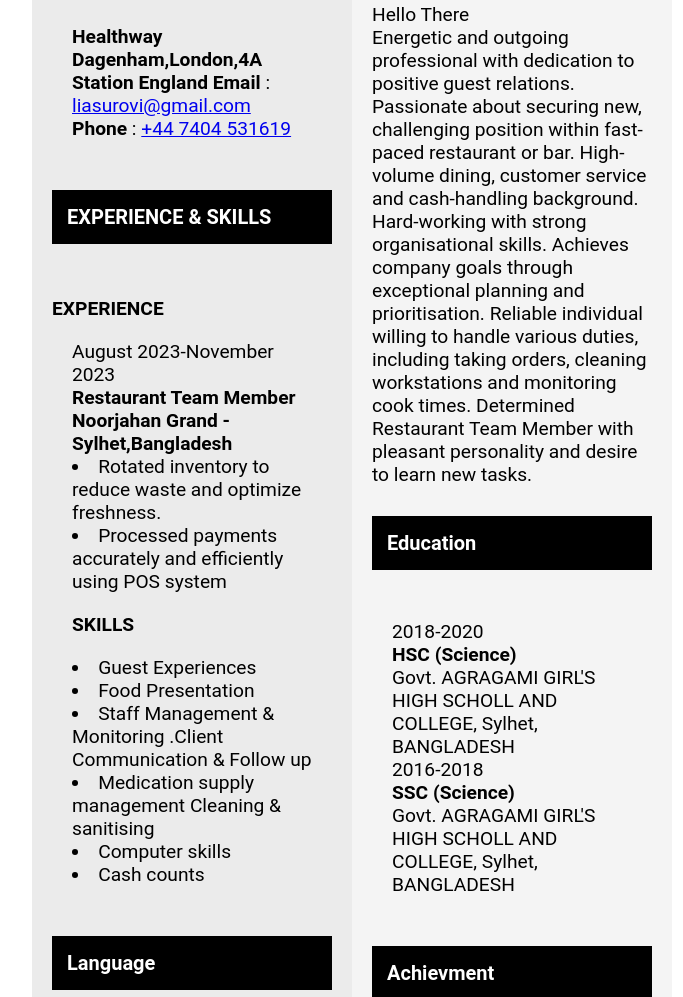
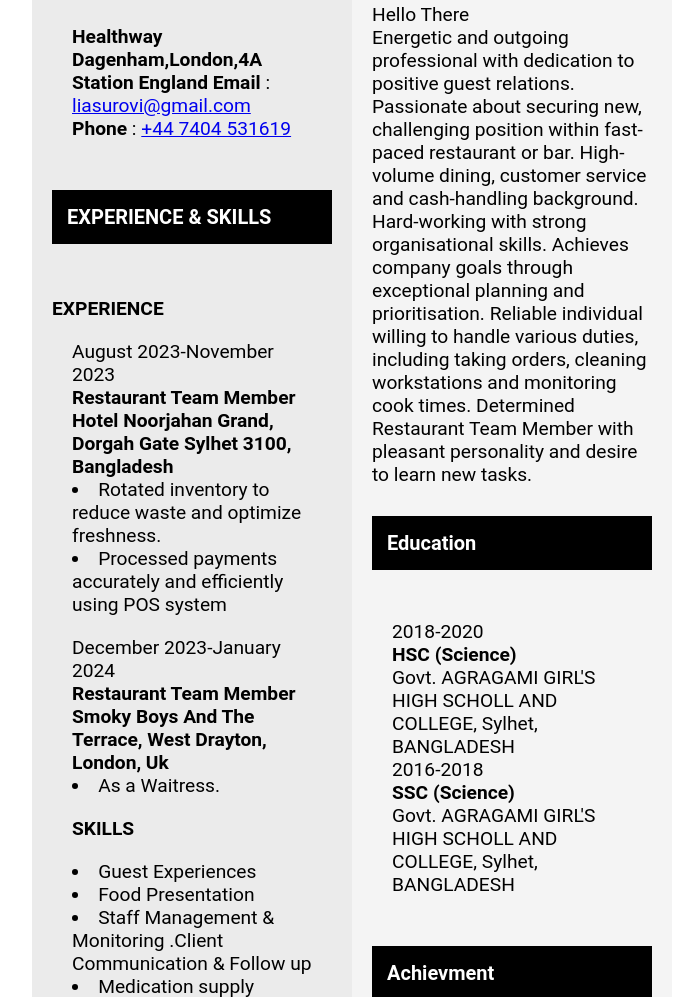
Before and after one commit to MayshaKhan/SUROVI_CV, a plain HTML site: page index.html in a window 1280 px wide. Shown: the part 234-1231 px from the top of the page, without its empty margins (288-971 px from the left). Drawn offline with Linux system fonts and the light colour scheme.

Commit message:
Update index.html

```diff
--- a/index.html
+++ b/index.html
@@ -44,12 +44,20 @@
                      <div class="all" style="padding: 20px;">
                         August 2023-November 2023   <br>
                     <b>
-                        Restaurant Team Member Noorjahan Grand - Sylhet,Bangladesh
+                        Restaurant Team Member Hotel Noorjahan Grand, Dorgah Gate Sylhet 3100, Bangladesh
                     </b>
 
                <li>Rotated inventory to reduce waste and optimize freshness.</li>
                <li>Processed payments accurately and efficiently using POS system</li>
+               <div class="one" style="margin-top: 20px;">
+               December 2023-January 2024   <br>
+               <b>
+                   Restaurant Team Member Smoky Boys And The Terrace, West Drayton, London, Uk
+               </b>
 
+          <li>As a Waitress.</li>
+
+           </div>
                <b>
                             <p style="margin-top: 20px;">
                             SKILLS
```
